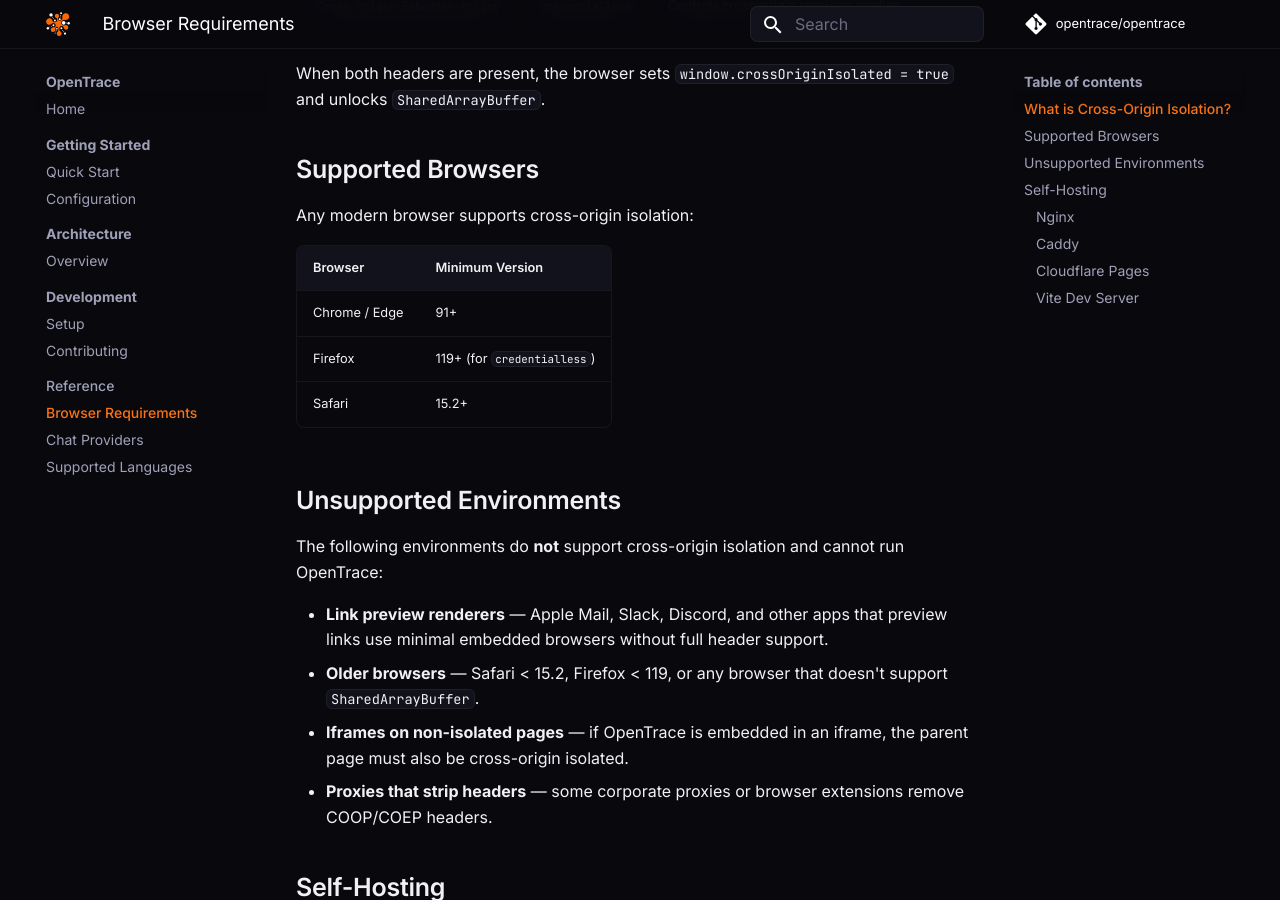
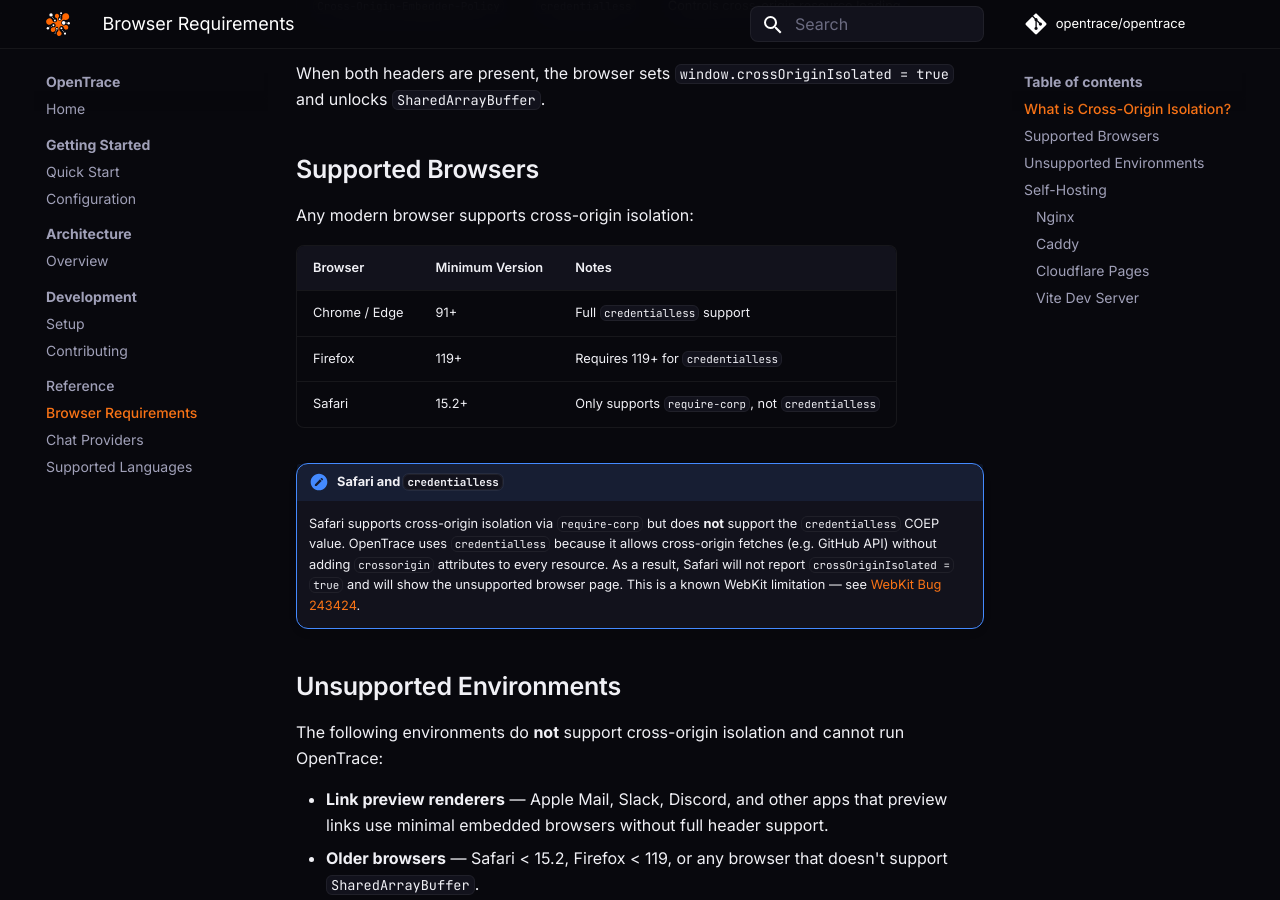
Before and after one commit to opentrace/opentrace, an MkDocs documentation site: the page built from docs/reference/browser-requirements.md, in a window 1280 px wide and 900 px high, scrolled down 549 px. Built offline with MkDocs 1.6.1 and Material for MkDocs 9.7.7, drawn with Linux system fonts in a browser that asks for light colours; some web fonts are replaced; comment, search, counter and statistics services are not loaded.

Commit message:
fix: address PR review comments
- Use window.crossOriginIsolated instead of bare global to avoid ReferenceError in old browsers
- Clarify Safari only supports require-corp, not credentialless COEP

Co-Authored-By: Claude Opus 4.6 (1M context) <noreply@anthropic.com>

```diff
--- a/docs/reference/browser-requirements.md
+++ b/docs/reference/browser-requirements.md
@@ -17,11 +17,14 @@ When both headers are present, the browser sets `window.crossOriginIsolated = tr
 
 Any modern browser supports cross-origin isolation:
 
-| Browser | Minimum Version |
-|---------|----------------|
-| Chrome / Edge | 91+ |
-| Firefox | 119+ (for `credentialless`) |
-| Safari | 15.2+ |
+| Browser | Minimum Version | Notes |
+|---------|----------------|-------|
+| Chrome / Edge | 91+ | Full `credentialless` support |
+| Firefox | 119+ | Requires 119+ for `credentialless` |
+| Safari | 15.2+ | Only supports `require-corp`, not `credentialless` |
+
+!!! note "Safari and `credentialless`"
+    Safari supports cross-origin isolation via `require-corp` but does **not** support the `credentialless` COEP value. OpenTrace uses `credentialless` because it allows cross-origin fetches (e.g. GitHub API) without adding `crossorigin` attributes to every resource. As a result, Safari will not report `crossOriginIsolated = true` and will show the unsupported browser page. This is a known WebKit limitation — see [WebKit Bug 243424](https://bugs.webkit.org/show_bug.cgi?id=243424).
 
 ## Unsupported Environments
 
```
Also changed, not shown: 1 other file.
